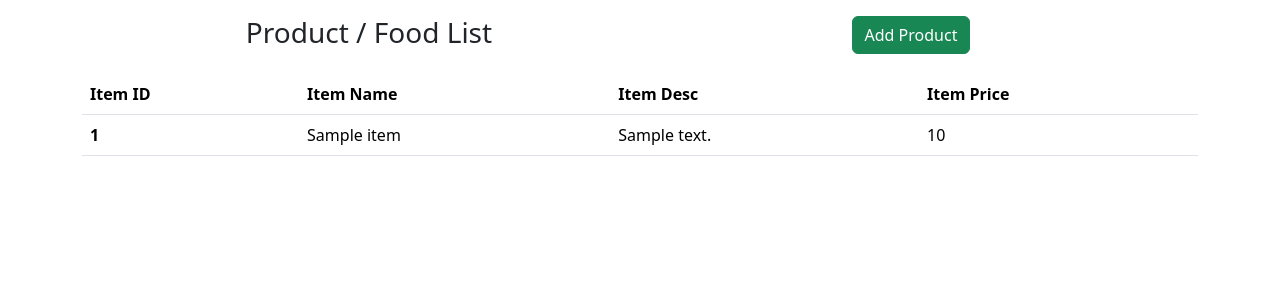
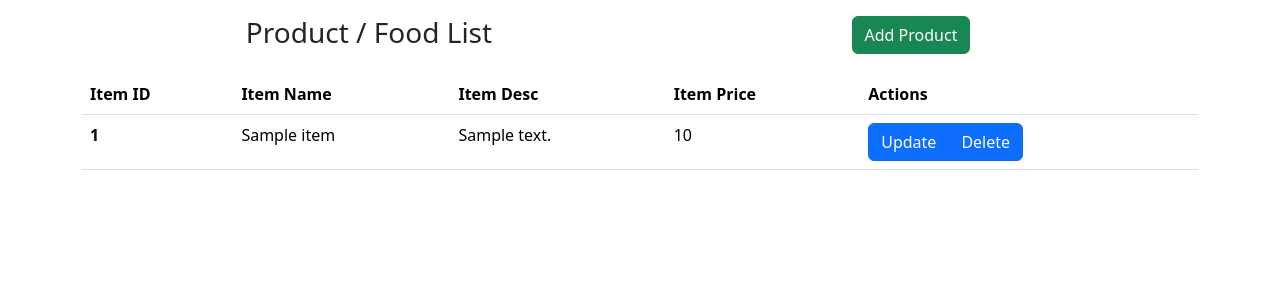
Before and after one commit to shankhalam/foodkartz, a Django app: page /products/ in a window 1280 px wide. Shown: the part 72-372 px from the top of the page. Run offline with Django 3.2, Linux system fonts and the light colour scheme; tables that the repository leaves empty hold one stand-in row (values such as "Sample post").

Commit message:
Add edit and delete functionality and product page

```diff
--- a/food/models.py
+++ b/food/models.py
@@ -3,9 +3,6 @@ from django.db import models
 # Create your models here.
 
 class items(models.Model):
-    def __str__(self):
-        return self.item_name
-
     item_name = models.CharField(max_length=50)
     item_desc = models.CharField(max_length=200)
     item_price = models.IntegerField()
--- /dev/null
+++ b/food/templates/food/deleteitem.html
@@ -0,0 +1,5 @@
+<form method="POST">
+    {% csrf_token %}
+    <h3>Are you sure you want to Delete the item</h3>
+    <button type="submit">Confirm</button>
+</form>
--- a/food/templates/food/products.html
+++ b/food/templates/food/products.html
@@ -20,6 +20,7 @@
             <th scope="col">Item Name</th>
             <th scope="col">Item Desc</th>
             <th scope="col">Item Price</th>
+            <th scope="col">Actions</th>
           </tr>
         </thead>
         <tbody>
@@ -29,6 +30,12 @@
             <td>{{item.item_name}}</td>
             <td>{{item.item_desc}}</td>
             <td>{{item.item_price}}</td>
+            <td>
+              <div class="btn-group">
+                <a href="{% url 'update_item' item.id %}" class="btn btn-primary">Update</a>
+                <a href="{% url 'delete_item' item.id %}" class="btn btn-primary">Delete</a>
+              </div>
+            </td>
           </tr>
           {% endfor %}
       </table>
--- a/food/urls.py
+++ b/food/urls.py
@@ -8,4 +8,6 @@ urlpatterns = [
     path('products/', views.products, name='products'),
     path('<int:item_id>/', views.details, name='details'),
     path('additem/', views.createItem, name='additem'),
+    path('update/<int:id>/', views.update_item, name='update_item'),
+    path('delete_item/<int:id>/', views.delete_item, name='delete_item')
 ]
--- a/food/views.py
+++ b/food/views.py
@@ -31,7 +31,7 @@ def details(request, item_id):
 
 def createItem(request):
     if request.method == 'POST':
-        form = addItemForm(request.POST)
+        form = addItemForm(request.POST or None)
         if form.is_valid():
             form.save()
             return redirect('/')
@@ -40,3 +40,20 @@ def createItem(request):
         'form' : form
     }
     return render(request, 'food/additem.html', dict_form)
+
+def update_item(request,id):
+    item = items.objects.get(id=id)
+    form = addItemForm(request.POST or None, instance=item)
+
+    if form.is_valid():
+        form.save()
+        return redirect('/')
+    return render(request, 'food/additem.html', {'form':form, 'item': item})
+
+def delete_item(request,id):
+    item = items.objects.get(id=id)
+
+    if request.method == 'POST':
+        item.delete()
+        return redirect('/')
+    return render(request, 'food/deleteitem.html', {'item': item})
```
